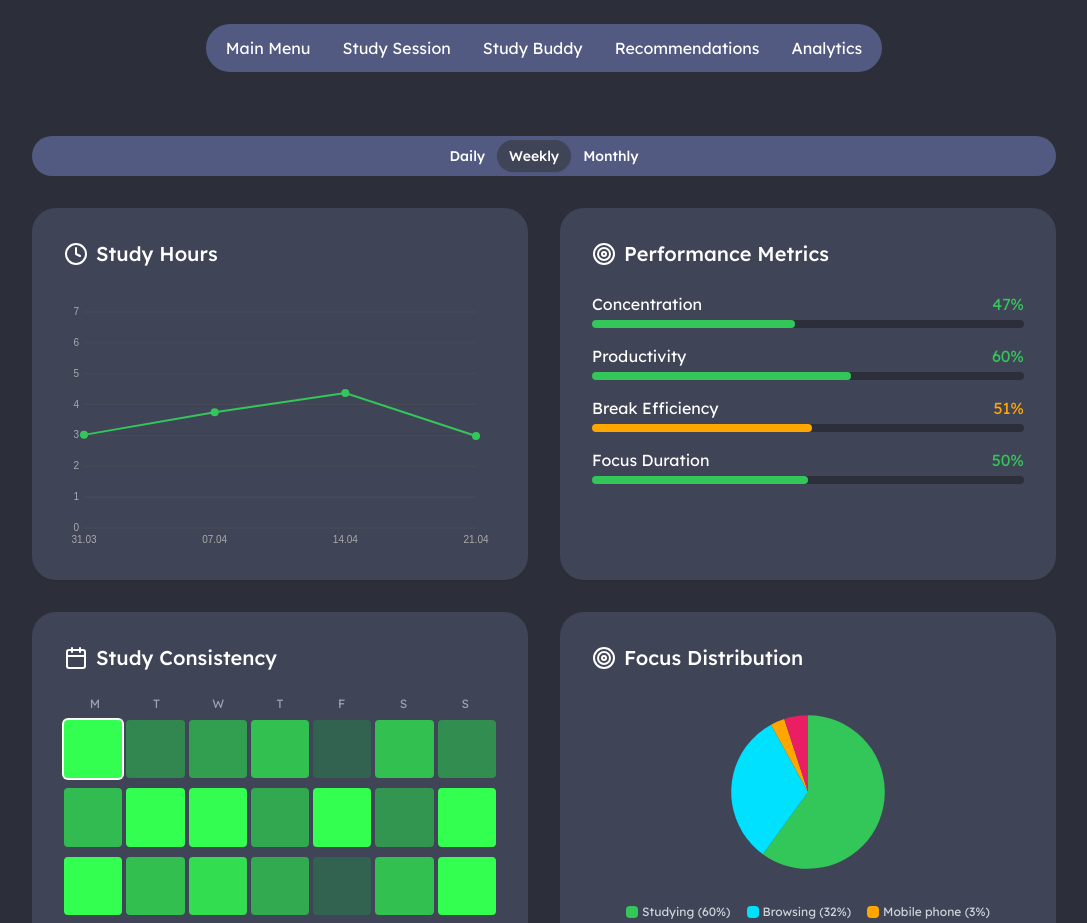
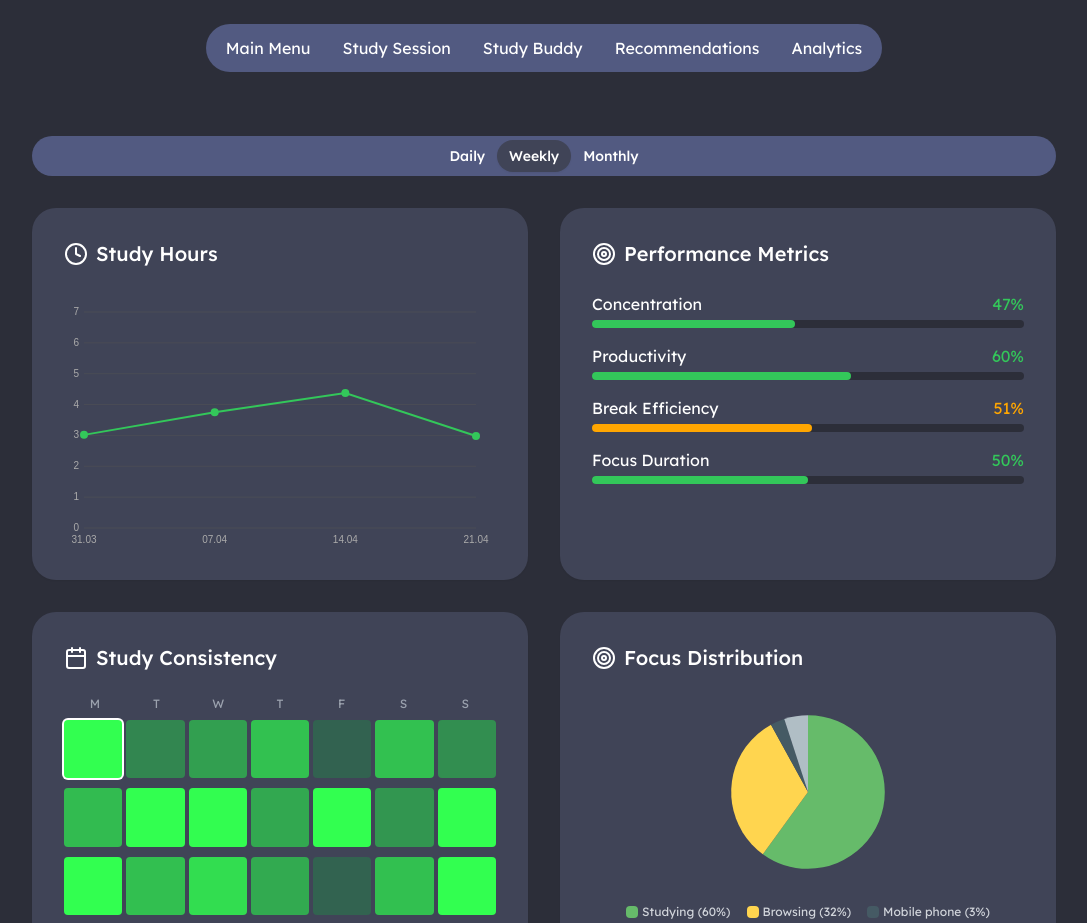
Before and after one commit to surkhayka/OptiLearn, a Next.js app: page /analytics in a window 1280 px wide. Shown: the top 923 px of the page, without its empty margins (96-1183 px from the left). Built offline with nearby package versions, Linux system fonts and the light colour scheme.

Commit message:
Pie chart colors updated

```diff
--- a/app/analytics/page.tsx
+++ b/app/analytics/page.tsx
@@ -310,10 +310,10 @@ export default function Analytics() {
           <div className="h-64">
             <FocusPieChart
               data={[
-                { label: "Studying", value: 60, color: "#33c75a" },
-                { label: "Browsing", value: 32, color: "#00e0ff" },
-                { label: "Mobile phone", value: 3, color: "#ffa601" },
-                { label: "Other", value: 5, color: "#e91e63" }
+                { label: "Studying", value: 60, color: "#66bb6a" },
+                { label: "Browsing", value: 32, color: "#ffd54f" },
+                { label: "Mobile phone", value: 3, color: "#455a64" },
+                { label: "Other", value: 5, color: "#b0bec5" }
               ]}
             />
           </div>
```
